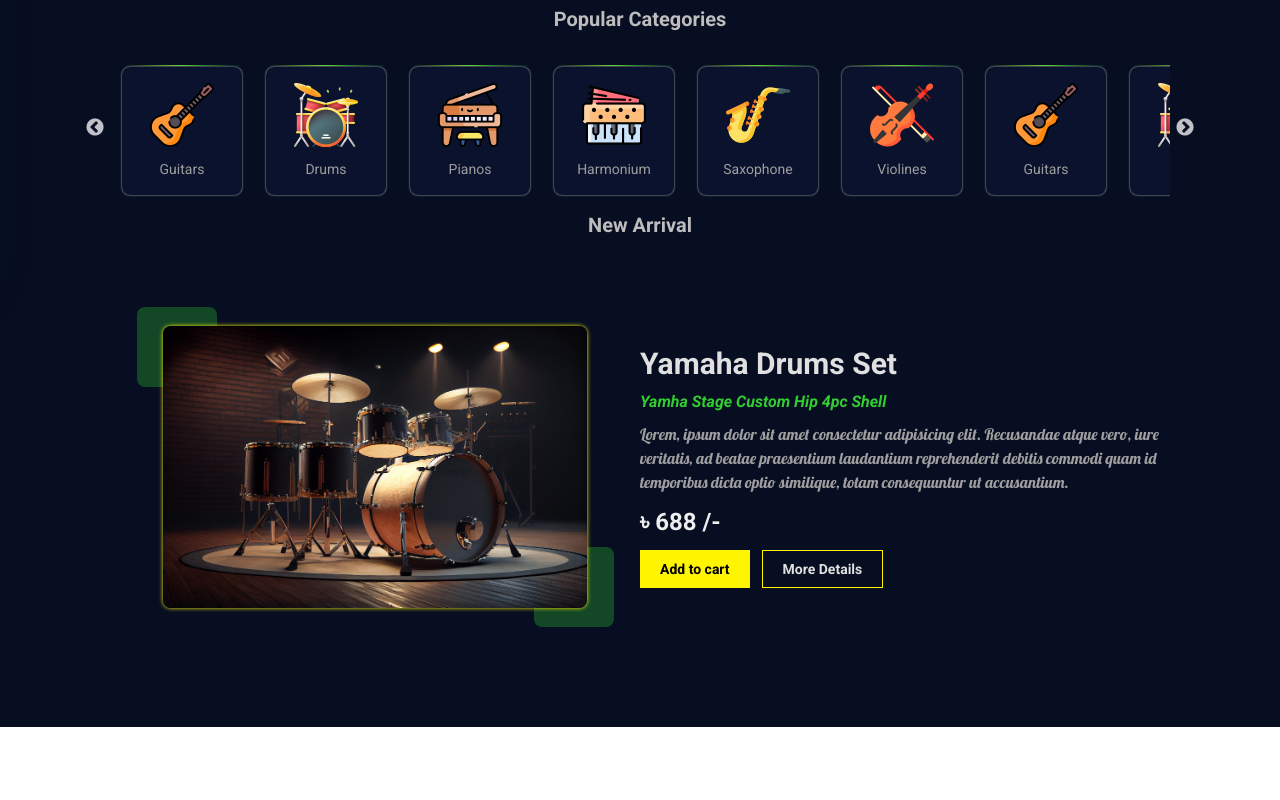
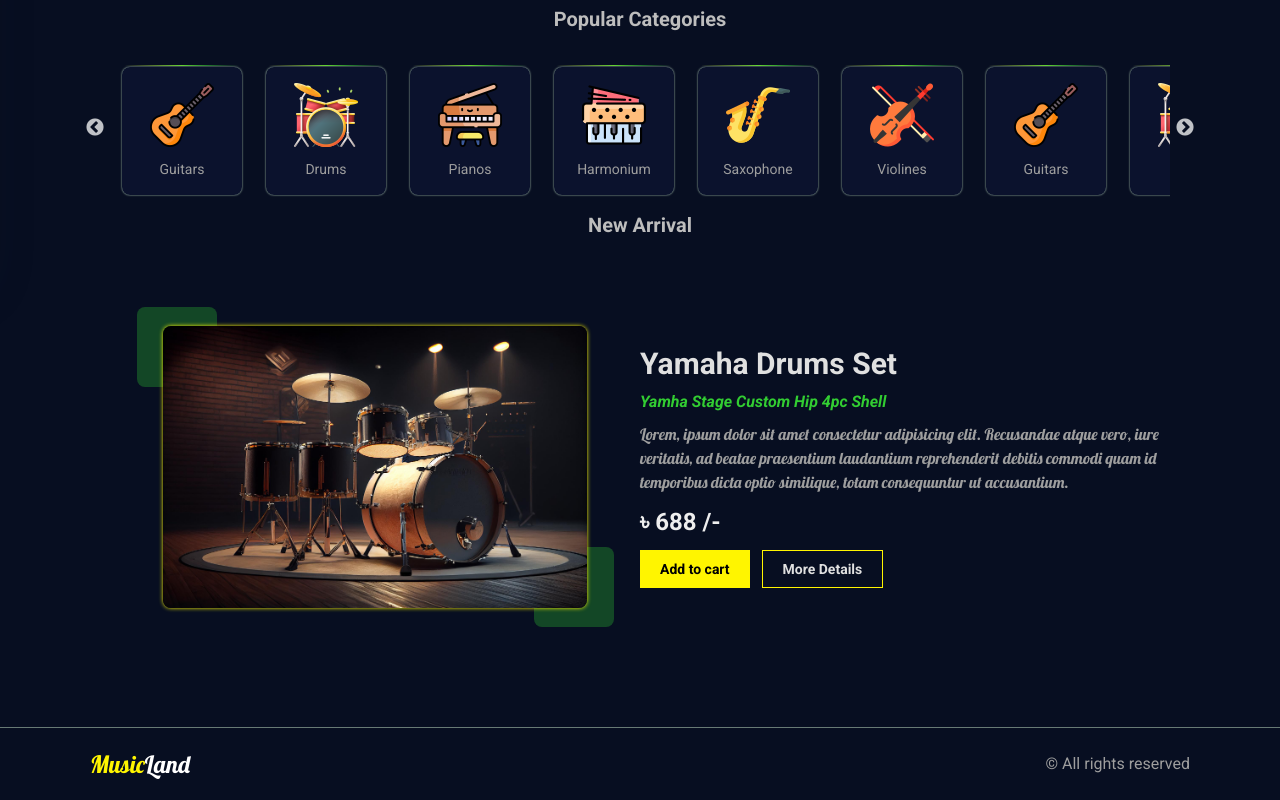
Before and after one commit to StackMERNer/music-land-frontend, a React (Vite) app: page / in a window 1280 px wide. Shown: the part 522-1322 px from the top of the page. Before the commit the page ends 1249 px from the top, so only its background shows below. Built offline with nearby package versions, Linux system fonts and the light colour scheme.

Commit message:
add footer

```diff
--- a/src/App.tsx
+++ b/src/App.tsx
@@ -1,4 +1,5 @@
 import "./App.css";
+import Footer from "./components/Footer/Footer";
 import Header from "./components/Header/Header";
 import Hero from "./components/Hero/Hero";
 
@@ -8,7 +9,9 @@
       <Header />
       <div className="container mx-auto p-5">
         <Hero />
+
       </div>
+      <Footer/>
     </div>
   );
 }
--- /dev/null
+++ b/src/components/Footer/Footer.tsx
@@ -0,0 +1,14 @@
+import Logo from "../Header/Logo";
+
+const Footer = () => {
+  return (
+    <footer className="  border-t-[1px] border-green-100/[.5]">
+      <div className="container  mx-auto p-5 flex justify-between items-center">
+        <Logo />
+        <p className="text-gray-500"> &copy; All rights reserved</p>
+      </div>
+    </footer>
+  );
+};
+
+export default Footer;
```
